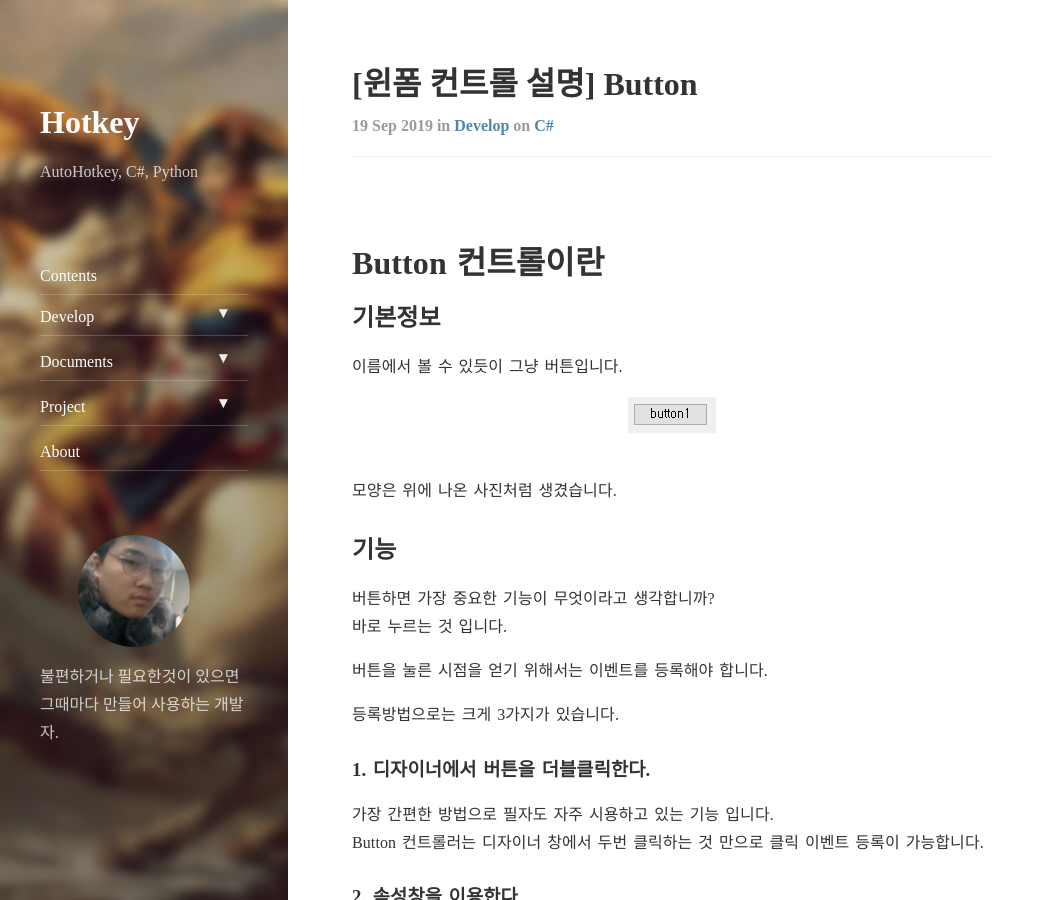
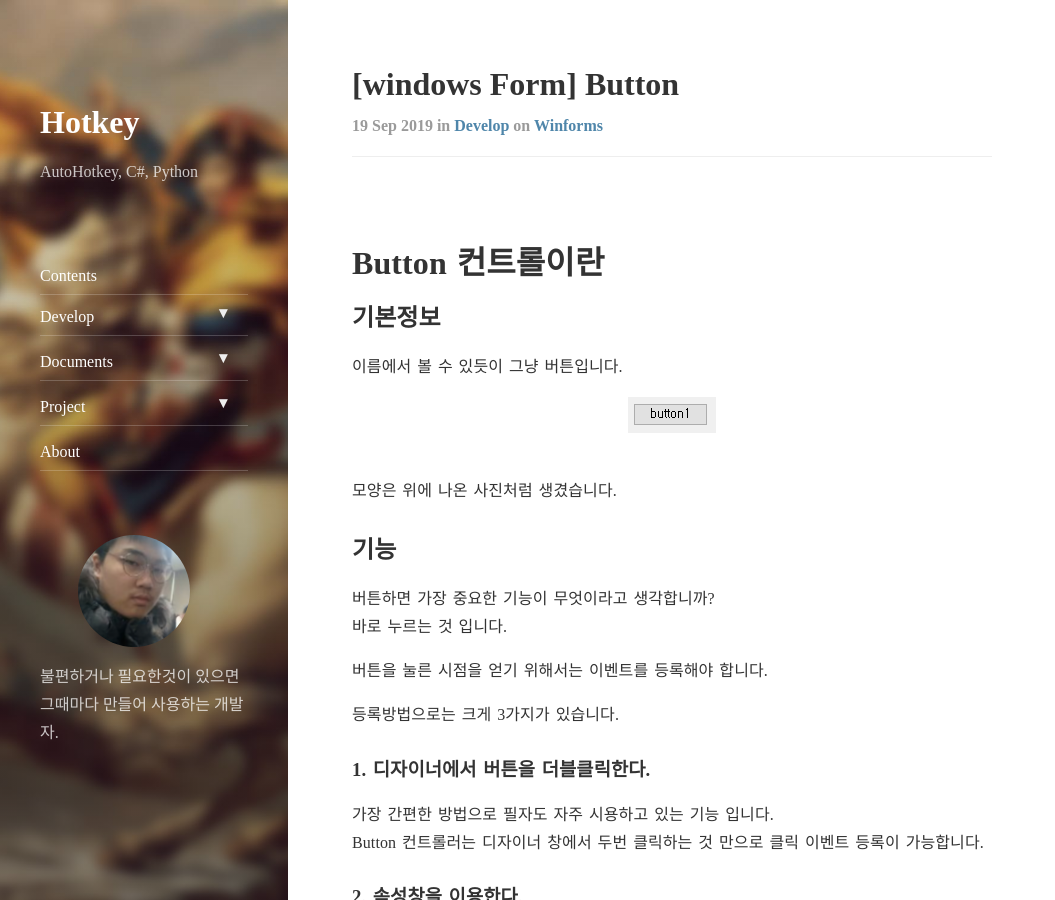
Before and after one commit to Hot-key/hot-key.github.io.old, a Jekyll site: the page built from _posts/2019-09-19-dev-winforms-button.md, in a window 1280 px wide and 900 px high. Shown: the whole window, without its empty margins (0-1055 px from the left). Built offline with Jekyll 4.4.1, drawn with Linux system fonts in a browser that asks for light colours; nearby versions of some CDN libraries; comment, search, counter and statistics services are not loaded.

Commit message:
분류 수정

```diff
--- a/_posts/2019-09-19-dev-winforms-button.md
+++ b/_posts/2019-09-19-dev-winforms-button.md
@@ -1,9 +1,9 @@
 ---
 layout: post
-title:  "[윈폼 컨트롤 설명] Button"
+title:  "[windows Form] Button"
 subtitle:   "Button 컨트롤이란"
 categories: develop
-tags: csharp
+tags: winforms
 ---
 
 # Button 컨트롤이란
```
